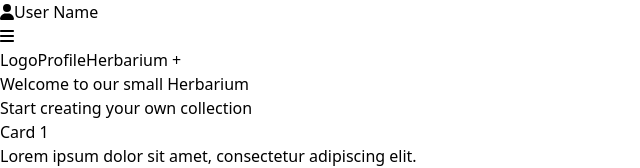
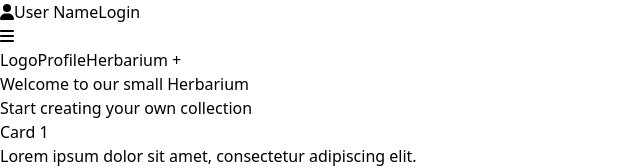
Before and after one commit to MEINNASTIE/Personal_Herbarium, a React (Vite) app in the folder client/: page / in a window 1280 px wide. Shown: the top 168 px of the page, without its empty margins (0-640 px from the left). Built offline with nearby package versions, Linux system fonts and the light colour scheme.

Commit message:
Login link

```diff
--- a/client/src/components/sticky/Navbar.jsx
+++ b/client/src/components/sticky/Navbar.jsx
@@ -1,13 +1,18 @@
 import { FontAwesomeIcon } from '@fortawesome/react-fontawesome';
 import { faUser } from '@fortawesome/free-solid-svg-icons';
+
+import { Link } from 'react-router-dom';
+
 import HamburgerMenu from './HamburgerMenu';
 
 export default function Navbar() {
   return (
     <nav className="flex items-center justify-between flex-wrap bg-gray-500 p-6">
       <div className="flex items-center">
-        <FontAwesomeIcon icon={faUser} className="text-white" />
-        <span className="text-white ml-2">User Name</span>
+           {/* DUMMY LATER DISPOSE OFF */}
+          <FontAwesomeIcon icon={faUser} className="text-white" />
+          <span className="text-white ml-2">User Name</span>
+          <Link to="/login" className="text-white ml-4">Login</Link>
       </div>
       <div className="lg:hidden">
         <HamburgerMenu />
@@ -22,3 +27,23 @@
     </nav>
   );
 }
+
+
+// CODE FOR LATER USE
+// import { useContext } from 'react';
+// import UserProvider from '../../context/userProvider.jsx'
+//  const { isLoggedIn, logout } = useContext(UserProvider);
+//   {isLoggedIn ? (
+//           <>
+//           {/* add change of user name and profile i */}
+//             <FontAwesomeIcon icon={faUser} className="text-white" />
+//             <span className="text-white ml-2">User Name</span>
+//             <button onClick={logout} className="text-white ml-4">Logout</button>
+//           </>
+//         ) : (
+//           <>
+//           <FontAwesomeIcon icon={faUser} className="text-white" />
+//           <span className="text-white ml-2">User Name</span>
+//           <Link to="/login" className="text-white ml-4">Login</Link>
+//           </>
+// )}
```
